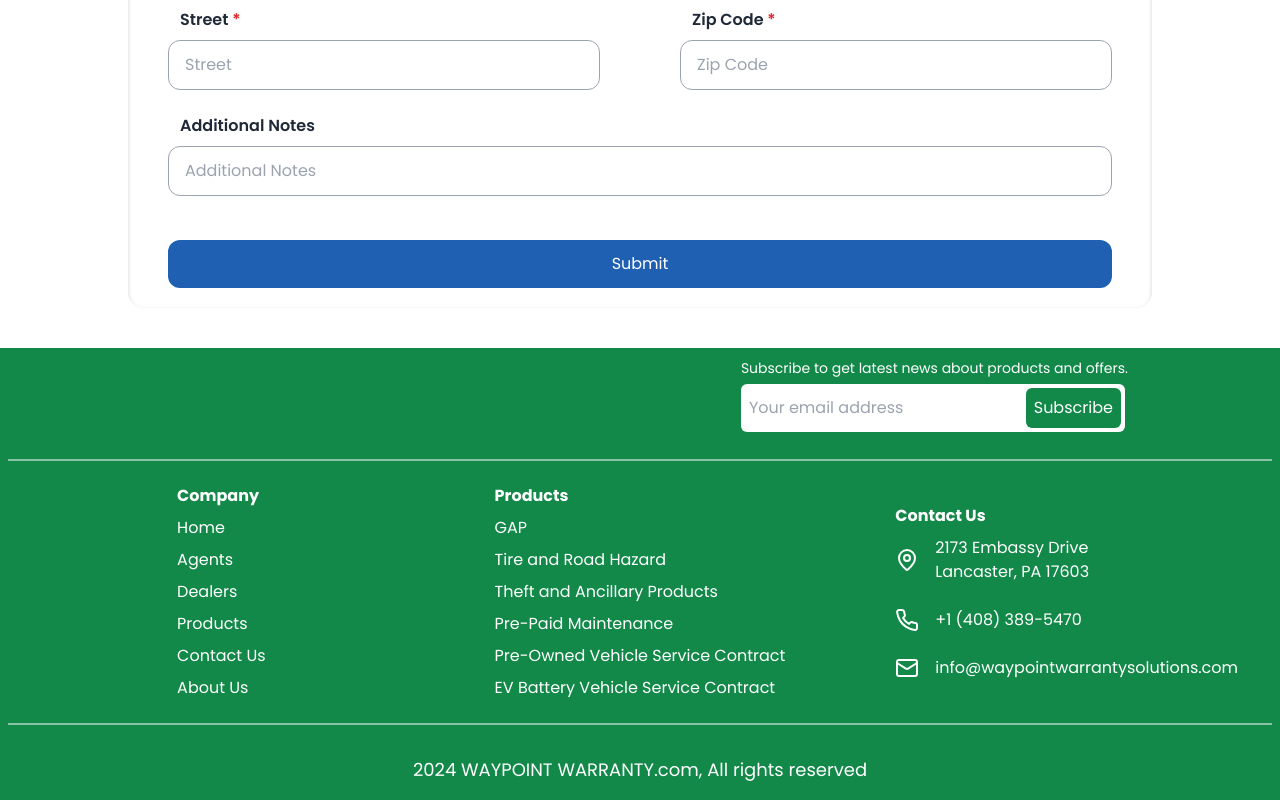
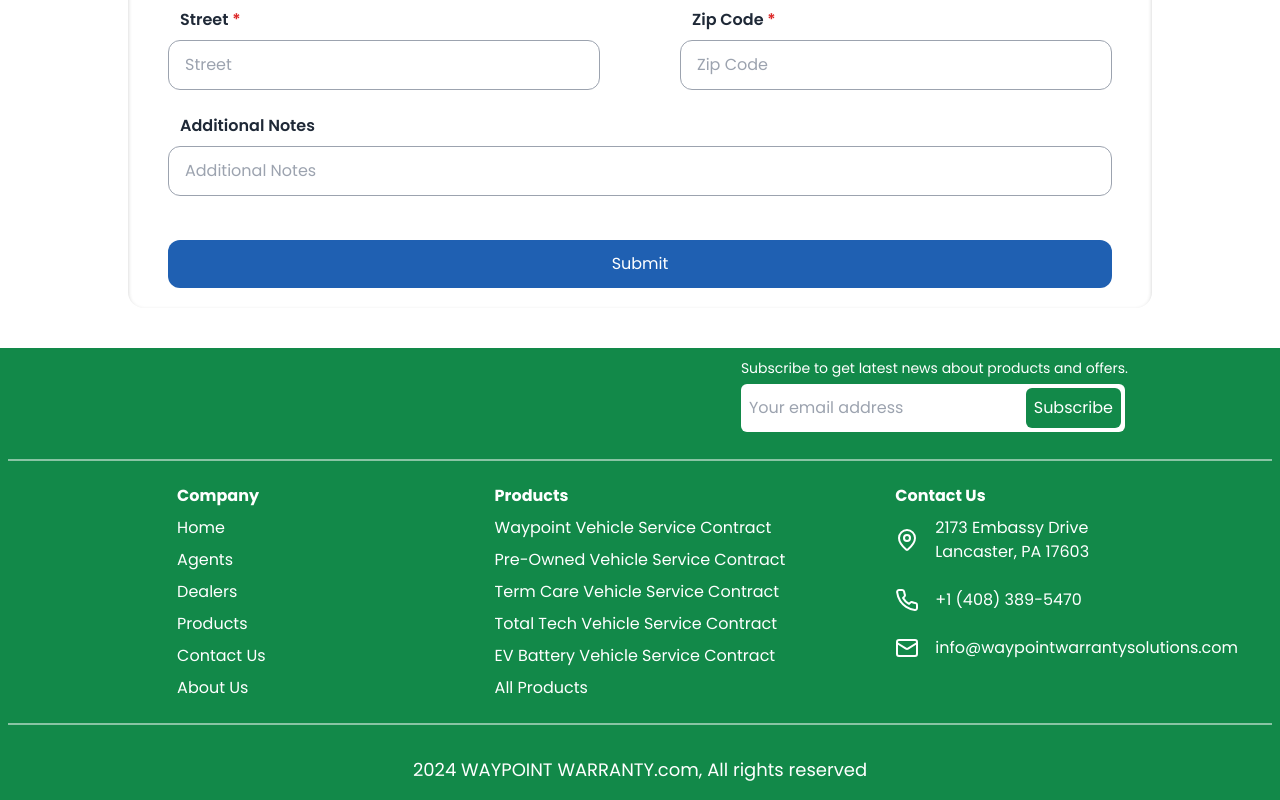
Before and after one commit to AbdullahSaad5/waypoint-warranty, a Next.js app: page /agents in a window 1280 px wide. Shown: the part 2095-2895 px from the top of the page. Built offline with nearby package versions, Linux system fonts and the light colour scheme.

Commit message:
refactor: Update Footer component UI, optimize form validation, and add email validation

```diff
--- a/app/components/Footer/index.tsx
+++ b/app/components/Footer/index.tsx
@@ -6,19 +6,14 @@ import links from "@/app/links";
 import { Mail, MapPin, Phone } from "lucide-react";
 import { ReactElement, useState } from "react";
 import { toast } from "react-toastify";
+import productDetails from "@/app/productDetails";
+import { createSlug } from "@/app/utils/createSlug";
 
 export default function Footer() {
   const [email, setEmail] = useState("");
   const [error, setError] = useState("");
   const [loading, setLoading] = useState(false);
-  const products: string[] = [
-    "GAP",
-    "Tire and Road Hazard",
-    "Theft and Ancillary Products",
-    "Pre-Paid Maintenance",
-    "Pre-Owned Vehicle Service Contract",
-    "EV Battery Vehicle Service Contract",
-  ];
+  const products: string[] = productDetails.map((product) => product.title);
 
   type Addressprops = {
     icon: ReactElement;
@@ -103,7 +98,7 @@ export default function Footer() {
           </div>
           <Divider />
           <div className="grid grid-cols-3 gap-4">
-            <div className="ml-4 md:col-span-1 col-span-3 flex justify-center items-center text-center lg:text-left md:text-left lg:col-span-1">
+            <div className="ml-4 md:col-span-1 col-span-3 flex justify-center text-center lg:text-left md:text-left lg:col-span-1">
               <div>
                 <span className="font-bold">Company</span>
                 <div className="flex flex-col space-y-2 mt-2">
@@ -115,17 +110,25 @@ export default function Footer() {
                 </div>
               </div>
             </div>
-            <div className="md:col-span-1 flex justify-center items-center text-center lg:text-left md:text-left col-span-3 lg:col-span-1">
+            <div className="md:col-span-1 flex justify-center text-center lg:text-left md:text-left col-span-3 lg:col-span-1">
               <div>
                 <span className="font-bold">Products</span>
                 <div className="flex flex-col space-y-2 mt-2">
-                  {products.map((product) => (
-                    <span key={product}>{product}</span>
-                  ))}
+                  {products
+                    .slice(0, 5)
+                    .concat("All Products")
+                    .map((product) => (
+                      <Link
+                        href={product === "All Products" ? `/products` : `/products/${createSlug(product)}`}
+                        key={product}
+                      >
+                        <span>{product}</span>
+                      </Link>
+                    ))}
                 </div>
               </div>
             </div>
-            <div className="md:col-span-1 flex justify-center items-center text-center lg:text-left md:text-left col-span-3 lg:col-span-1">
+            <div className="md:col-span-1 flex justify-center text-center lg:text-left md:text-left col-span-3 lg:col-span-1">
               <div>
                 <span className="font-bold">Contact Us</span>
                 <div className="flex flex-col space-y-2 mt-2 gap-4 items-center md:items-start">
```
